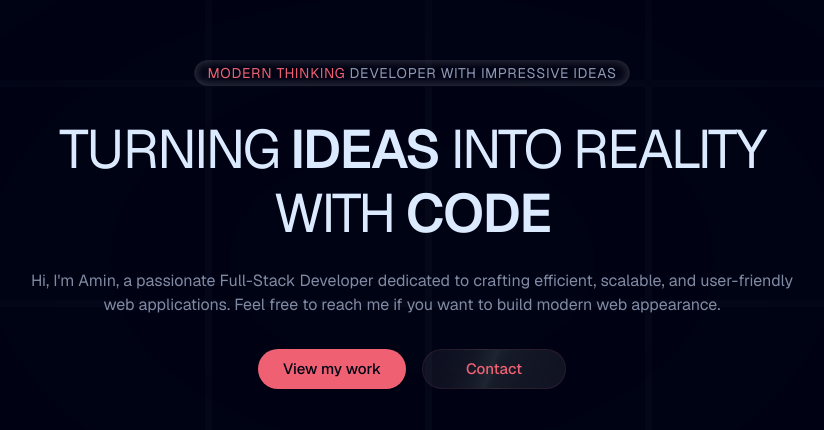
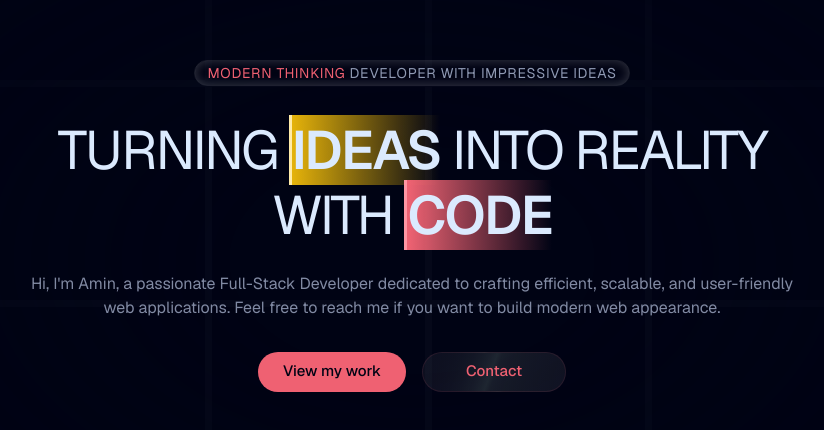
Before and after one commit to haquesomrat/ab-portfolio, a Next.js app: page / in a window 1280 px wide. Shown: the part 140-570 px from the top of the page, without its empty margins (228-1052 px from the left). Built offline with nearby package versions, Linux system fonts and the light colour scheme.

Commit message:
added background color style in hero headline span

```diff
--- a/src/components/hero/Hero.tsx
+++ b/src/components/hero/Hero.tsx
@@ -17,9 +17,15 @@ const Hero = () => {
             </p>
           </div>
           <div className="space-y-4 lg:space-y-6">
-            <h2 className="uppercase tracking-[-0.0375em] text-2xl lg:text-[54px] leading-[1.18] text-center text-blue-100">
-              Turning <span className="font-semibold">Ideas</span> into Reality
-              with <span className="font-semibold">Code</span>
+            <h2 className="uppercase tracking-[-0.0375em] text-2xl lg:text-[54px] leading-[1.2] text-center text-blue-100">
+              Turning{" "}
+              <span className="font-semibold border-l-[3px] border-[#FFEBA8] bg-gradient-to-r from-[#E5B30A] to-[#E5B30A00]">
+                Ideas
+              </span>{" "}
+              into Reality with{" "}
+              <span className="font-semibold border-l-[3px] border-[#FF96A2] bg-gradient-to-r from-[#F06373] to-[#F0637300]">
+                Code
+              </span>
             </h2>
             <p className="text-t-900/90">
               Hi, I&apos;m Amin, a passionate Full-Stack Developer dedicated to
```
